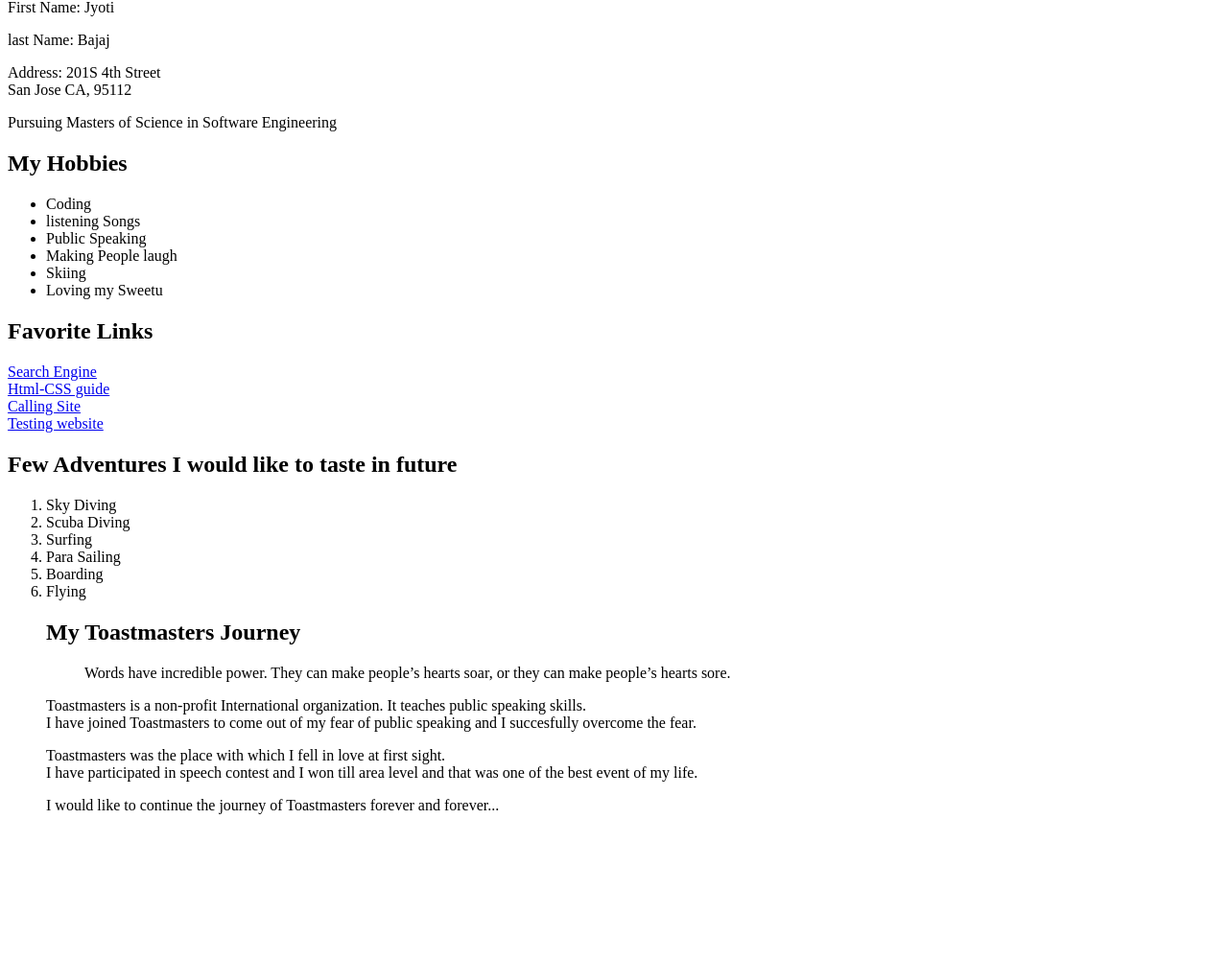
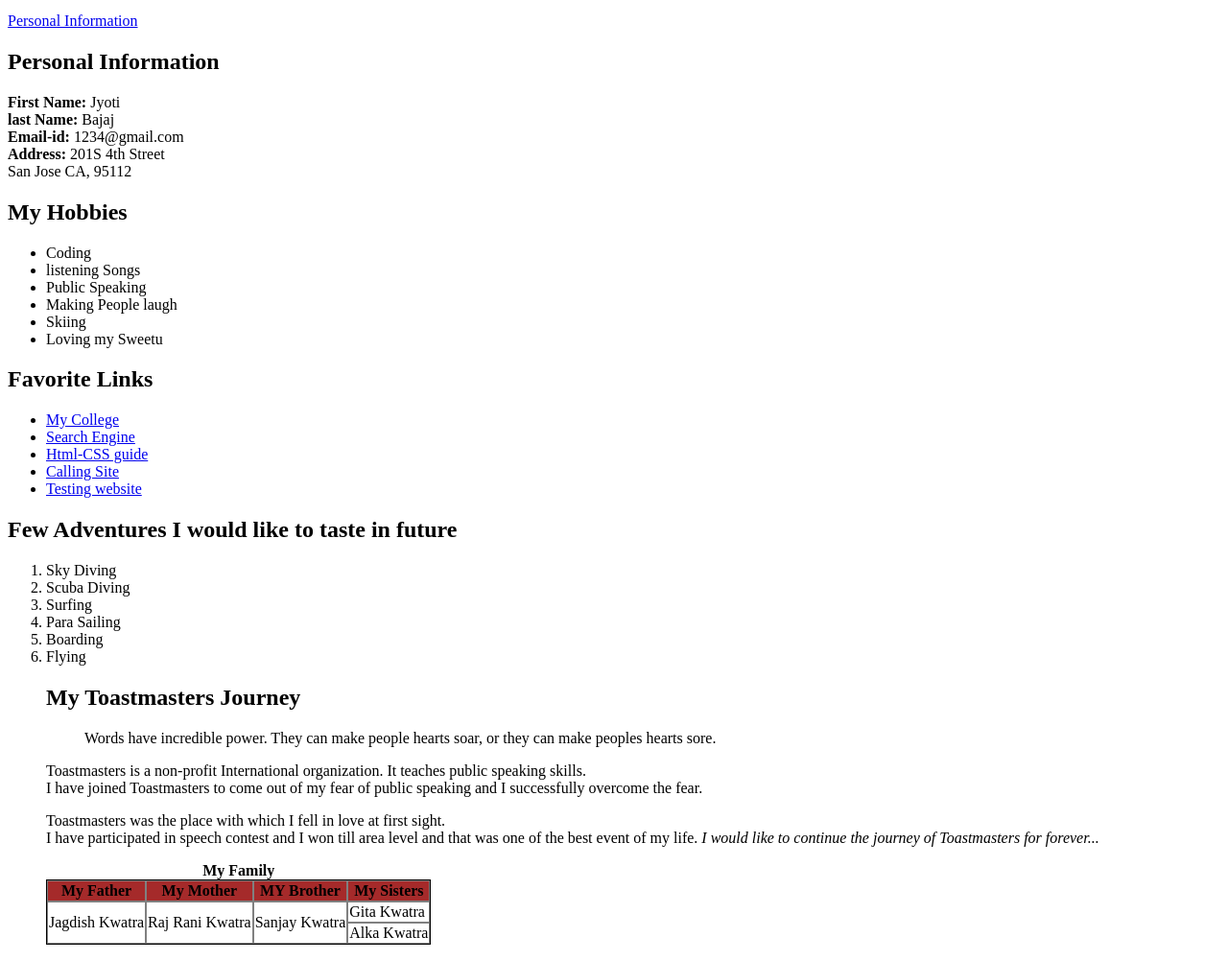
Before and after one commit to gbajaj/itu, a plain HTML site: page Html1assign.html in a window 1280 px wide. Shown: the part 67-1068 px from the top of the page at 96% size. Before the commit the page ends 932 px from the top, so only its background shows below. Drawn offline with Linux system fonts and the light colour scheme.

Commit message:
update html and css

```diff
--- a/Html1assign.html
+++ b/Html1assign.html
@@ -1,29 +1,46 @@
+<!DOCTYPE html PUBLIC "-//W3C//DTD XHTML 1.0 Strict//EN"
+        "http://www.w3.org/TR/xhtml1/DTD/xhtml1-strict.dtd">
+<html xmlns="http://www.w3.org/1999/xhtml" lang="en" xml:lang="en">
 
-<html>
-	<head><title>Assignment1</title>
-    <h1>Personal Information</h1>
+<head>
+    <meta http-equiv="Content-Type" content="text/html; charset=ISO-8859-1" />
+    <title>Assignment1</title>
+    <link rel="stylesheet" type="text/css" href="assign1.css" />
+</head>
 
-<p>First Name: Jyoti</p>
-<p> last Name: Bajaj</p>
-<p> Address: 201S 4th Street <br>
-    San Jose CA, 95112
-</p>
-<p> Pursuing Masters of Science in Software Engineering</p>
+<body>
+<h1 id="name">Jyoti Bajaj</h1>
+
+<a href="about me.html"#information>Personal Information</a>
+<h2> <a id="information">Personal Information </a></h2>
+<span class="contact">First Name:</span> Jyoti</br>
+<span class="contact"> last Name:</span> Bajaj</br>
+<span class="contact">Email-id:</span> 1234@gmail.com</br>
+<span class="contact"> Address:</span> 201S 4th Street</br>
+San Jose CA, 95112</br>
+
+
 <h2> My Hobbies</h2>
 <ul>
     <li> Coding</li>
     <li> listening Songs</li>
-    <li> Public Speaking </li>
-    <li> Making People laugh</li>
+    <li>Public Speaking </li>
+    <li>Making People laugh</li>
     <li> Skiing</li>
     <li> Loving my Sweetu</li>
 </ul>
 
+
 <h2> Favorite Links</h2>
-<a href="http://www.google.com">Search Engine</a><br>
-<a target="_blank" href="http://www.bhecker.com">Html-CSS guide</a><br>
-<a href="http://www.skype.com">Calling Site</a><br>
-<a href="http://w3schools.com">Testing website</a><br>
+<ul>
+    <li><a href="http://www.itu.edu" title="Educational institution">My College</a></li>
+    <li><a href="http://www.google.com" title="Its my engine">Search Engine</a></li>
+    <li><a target="_blank" href="http://www.bhecker.com" title="Aha one of my favorites">Html-CSS guide</a></li>
+    <li><a href="http://www.skype.com" title="Free video chat">Calling Site</a></li>
+    <li><a href="http://w3schools.com" title="Validation website">Testing website</a></li>
+</ul>
+
+
 <h2> Few Adventures I would like to taste in future</h2>
 <ol>
     <li> Sky Diving </li>
@@ -31,15 +48,39 @@
     <li> Surfing </li>
     <li> Para Sailing </li>
     <li> Boarding </li>
-<li> Flying </li>
-<h2> My Toastmasters Journey</h2>
- <blockquote>Words have incredible power.
-            They can make people’s hearts soar,
-            or they can make people’s hearts sore.
- </blockquote>
+    <li> Flying </li>
 
-<p> Toastmasters is a non-profit International organization. It teaches public speaking skills.<br>
-    I have joined Toastmasters to come out of my fear of public speaking and I succesfully overcome the fear.</p>
-<p>Toastmasters was the place with which I fell in love at first sight.<br>
-    I have participated in speech contest and I won till area level and that was one of the best event of my life.</p>
-<p> I would like to continue the journey of Toastmasters forever and forever...<p>
+
+    <h2> My Toastmasters Journey</h2>
+    <blockquote>Words have incredible power.
+        They can make people hearts soar,
+        or they can make peoples hearts sore. </blockquote>
+    <p> Toastmasters is a non-profit International organization. It teaches public speaking skills.<br>
+        I have joined Toastmasters to come out of my fear of public speaking and I successfully overcome the fear.</p>
+    <p>Toastmasters was the place with which I fell in love at first sight.<br>
+        I have participated in speech contest and I won till area level and that was one of the best event of my life.
+        <em> I would like to continue the journey of Toastmasters for forever...</em></p>
+
+
+
+    <table>
+        <caption> My Family</caption>
+        <tr>
+            <th class="heading">My Father</th>
+            <th class="heading">My Mother </th>
+            <th class="heading">MY Brother</th>
+            <th class="heading">My Sisters</th>
+        </tr>
+        <tr>
+            <td rowspan="2">Jagdish Kwatra</td>
+            <td rowspan="2">Raj Rani Kwatra</td>
+            <td rowspan="2">Sanjay Kwatra</td>
+            <td> Gita Kwatra</td>
+        </tr>
+        <tr>
+            <td> Alka Kwatra</td>
+        </tr>
+    </table>
+
+</body>
+</html>
--- /dev/null
+++ b/assign1.css
@@ -0,0 +1,24 @@
+table{
+    border: thin solid black;
+    border-spacing: 0px;
+}
+td {
+    border: thin gray solid;
+}
+th{
+    border: thin gray solid;
+}
+caption{
+    font-weight: bold;
+}
+.contact{
+    font-weight: bold;
+
+}
+.heading{
+    background-color: brown ;
+}
+
+#name{
+    text-align: center;
+}
```
